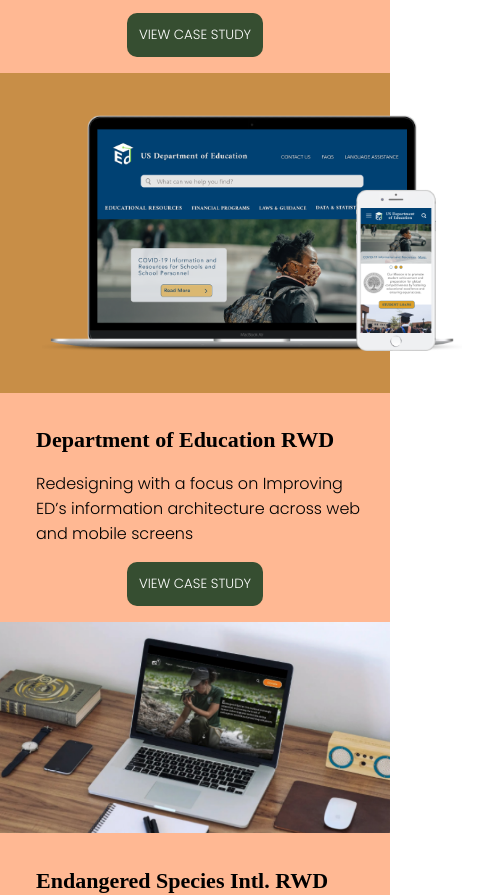
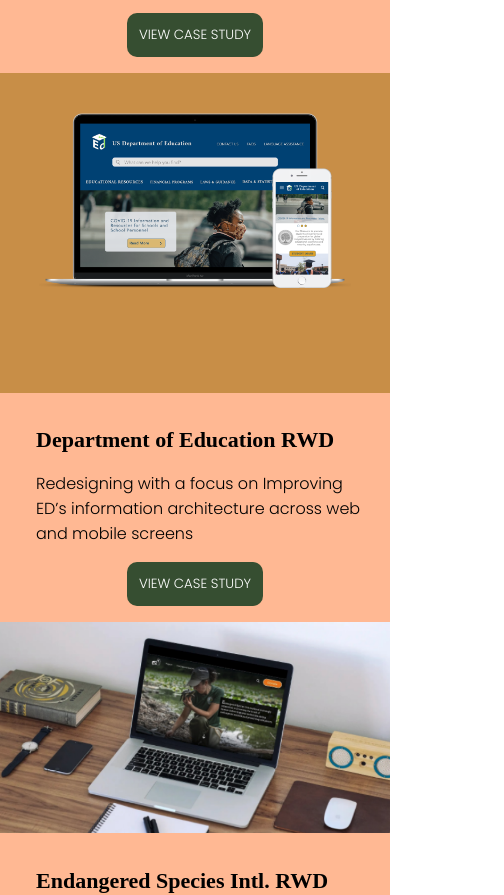
Before and after one commit to np219/UX_UI_HW_18, a plain HTML site: page index.html in a window 390 px wide. Shown: the part 1305-2200 px from the top of the page, 504 px wide, since content can reach past the window. Drawn offline with nearby package versions, Linux system fonts and the light colour scheme; a script that the page names is missing.

Commit message:
Update style.css

```diff
--- a/css/style.css
+++ b/css/style.css
@@ -257,10 +257,10 @@
     width: 100%;
     height: 320px;
   }
-  .imgCenter {
-    width: 420px;
-    margin: 22px;
-    padding: 20px;
+  .img-container img {
+    width: 80%;
+    height: auto;
+    margin-top: 25px;
   }
   .center {
     display: flex;
```
